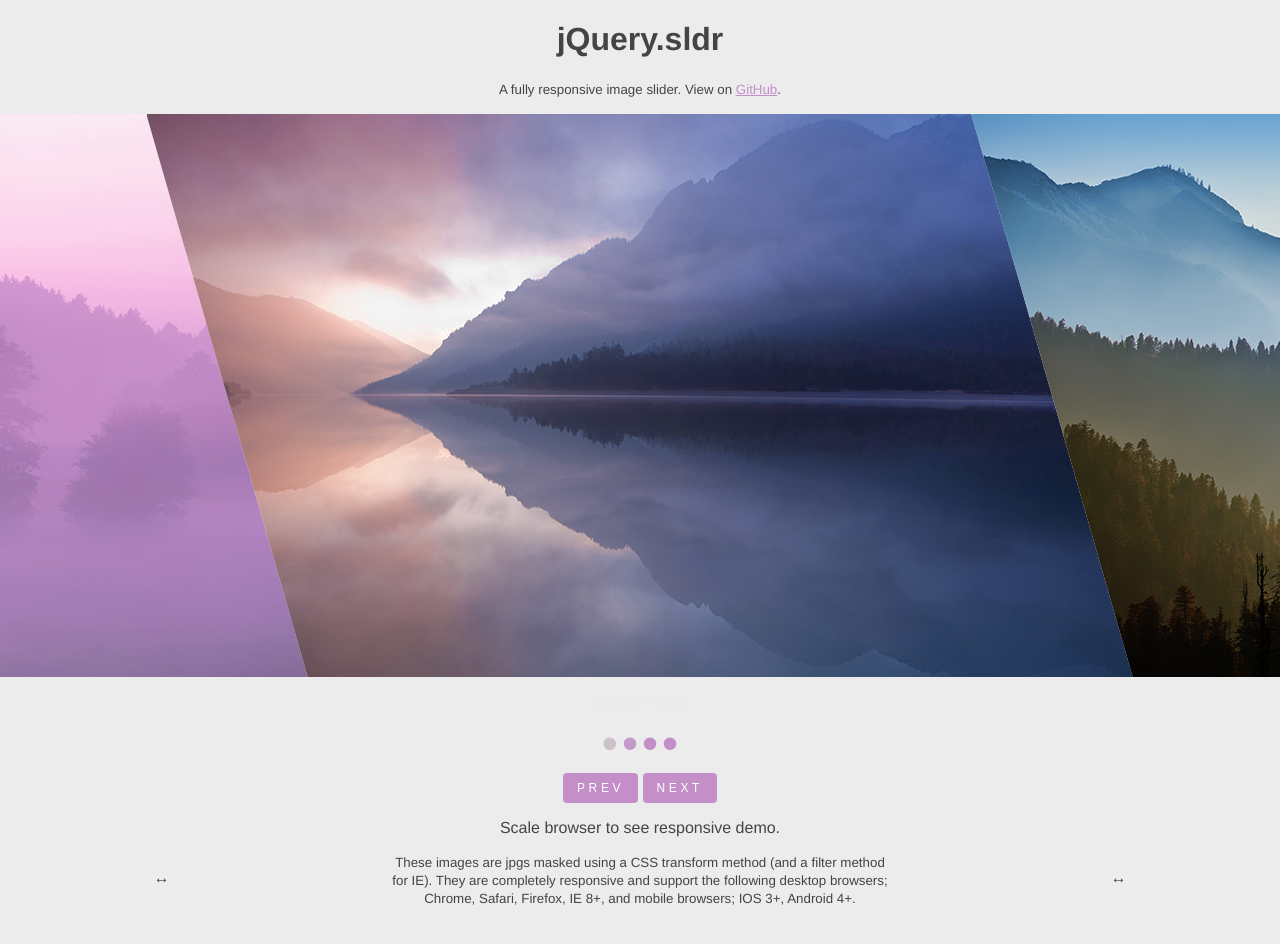
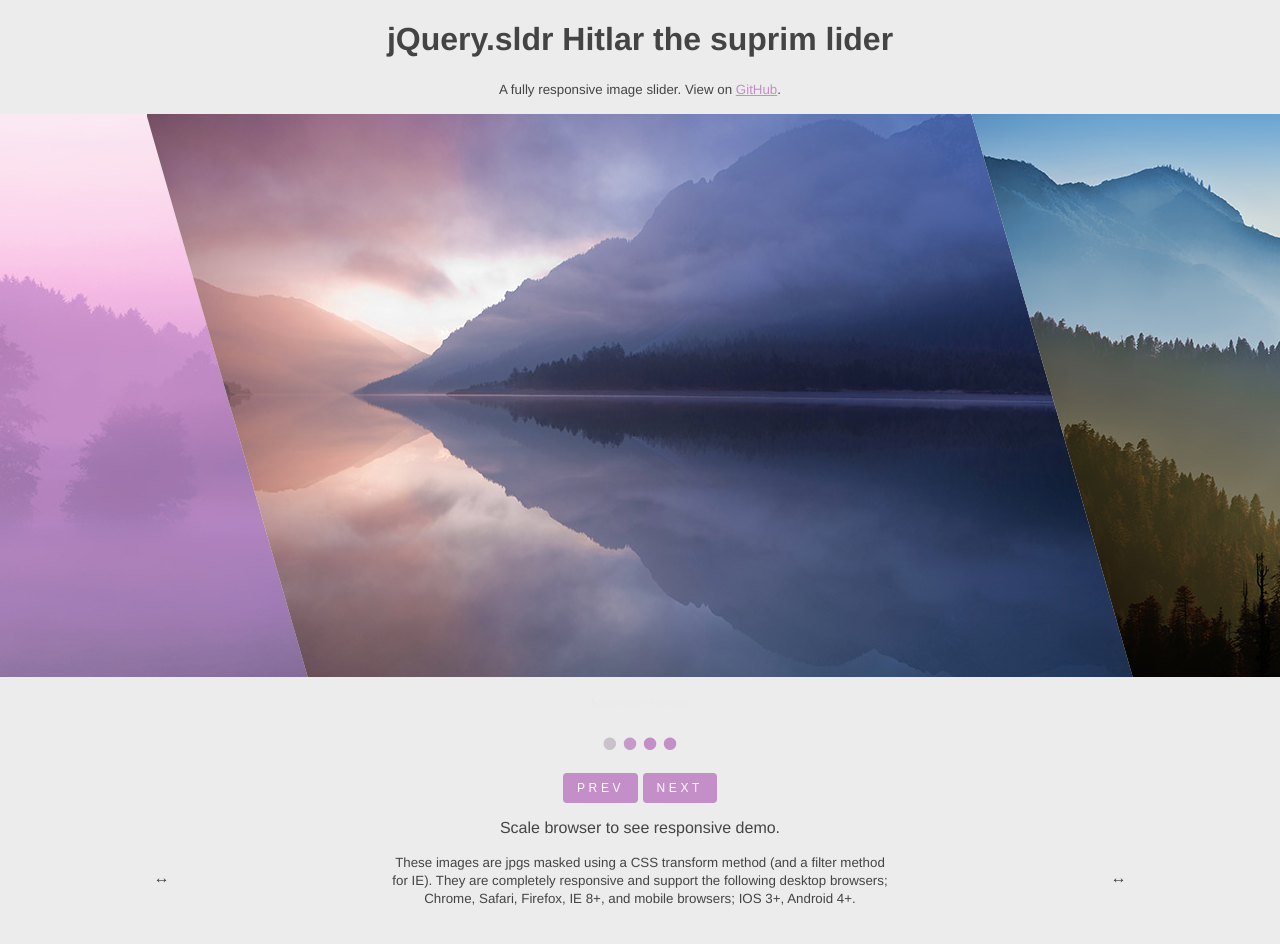
Before and after one commit to devyousuf/jquery.sldr-master, a plain HTML site: page index.html in a window 1280 px wide. Drawn offline with Linux system fonts and the light colour scheme.

Commit message:
text change

```diff
--- a/index.html
+++ b/index.html
@@ -13,7 +13,7 @@
 
 <div class="stage">
 
-	<h1>jQuery.sldr</h1>
+	<h1>jQuery.sldr Hitlar the suprim lider</h1>
 	<p><small>A fully responsive image slider. View on <a href="https://github.com/devowhippit/jquery.sldr">GitHub</a>.</small></p>
 
 	<div id="SLDR-ONE" class="sldr">
```
